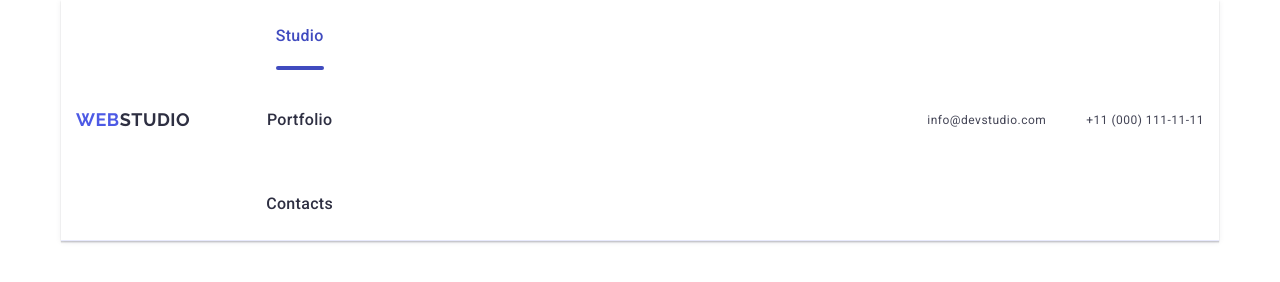
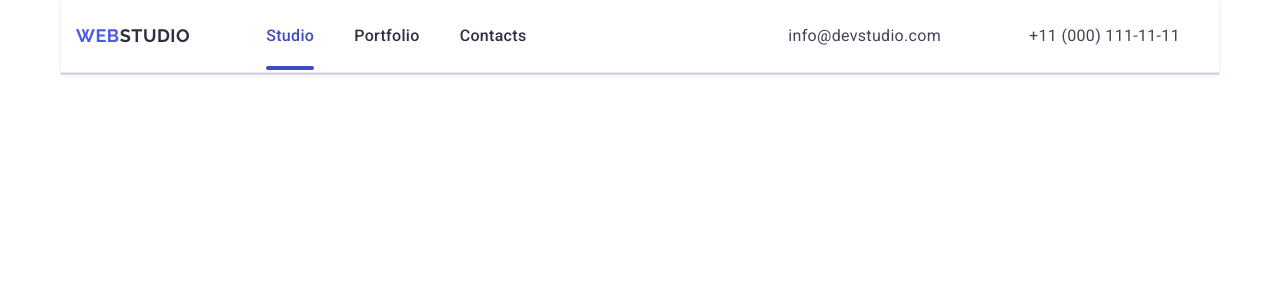
Before and after one commit to Kurthannatalia/goit-markup-hw-06, a plain HTML site: page index.html in a window 1280 px wide. Drawn offline with nearby package versions, Linux system fonts and the light colour scheme.

Commit message:
update html

```diff
--- a/css/styles-old.css
+++ b/css/styles-old.css
@@ -13,17 +13,6 @@
   color: var(--color-slate);
 }
 
-.header-contact-link {
-  display: block;
-  padding: 24px;
-  font-family: var(--main-font-family);
-  font-weight: 400;
-  font-size: 16px;
-  line-height: 1.5;
-  letter-spacing: 0.02em;
-  color: var(--color-slate);
-  transition: color 250ms cubic-bezier(0.4, 0, 0.2, 1);
-}
 
 
 
--- a/css/styles.css
+++ b/css/styles.css
@@ -256,9 +256,23 @@ ol {
     transition: color 250ms cubic-bezier(0.4, 0, 0.2, 1);
 }
 
-@media screen and (min-width: 768px) {
+@media screen and (min-width: 1158px) {
     .header-logo {
       margin-right: 76px;
     }
 
 }
+
+.menu {
+    flex-direction: row;
+    align-items: center;
+    gap: 40px;
+}
+
+.header-contact-link {
+    padding: 24px;
+    font-weight: 400;
+    font-size: 16px;
+    line-height: 1.5;
+    letter-spacing: 0.02em;
+}
```
